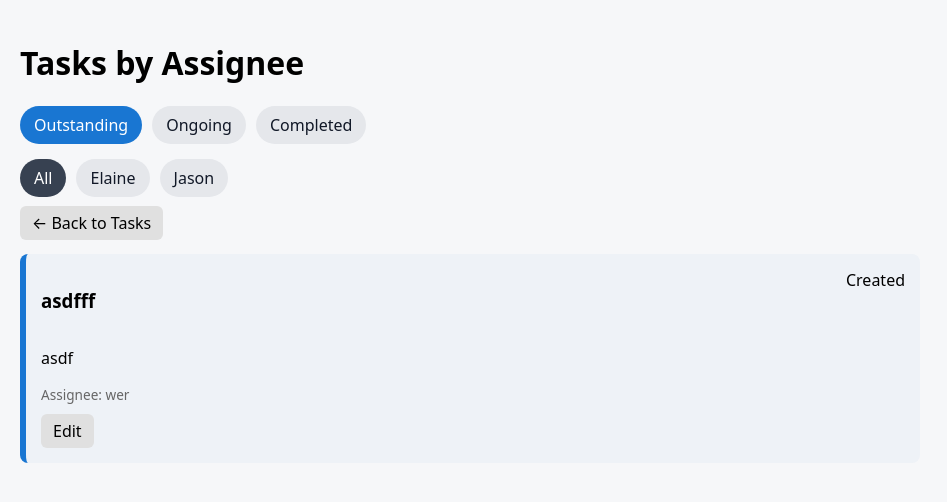
After one commit to jjin15/TaskManager, a Flask app: page /by-assignee in a window 1280 px wide. The commit adds this page. Shown: the top 502 px of the page, without its empty margins (0-947 px from the left). Run offline with Flask 3, Linux system fonts and the light colour scheme; data comes from the database, SQL or seed files in the repository; both versions use the stored data as it was after the commit.

Commit message:
adding assignee views

```diff
--- a/app.py
+++ b/app.py
@@ -124,13 +124,110 @@ def index():
     files = db.execute("""
         SELECT * FROM task_files
     """).fetchall()
+
+    counts = {
+        "created": db.execute(
+            "SELECT COUNT(*) FROM tasks WHERE status = 'created'"
+        ).fetchone()[0],
+        "ongoing": db.execute(
+            "SELECT COUNT(*) FROM tasks WHERE status = 'ongoing'"
+        ).fetchone()[0],
+        "completed": db.execute(
+            "SELECT COUNT(*) FROM tasks WHERE status = 'completed'"
+        ).fetchone()[0],
+    }
     db.close()
     return render_template(
         "index.html",
         tasks=tasks,
         files=files,
         current_status=status,
-        today=date.today().isoformat()
+        today=date.today().isoformat(),
+        counts=counts
+    )
+
+@app.route("/assignees")
+def list_assignees():
+    db = get_db()
+    rows = db.execute(
+        "SELECT name FROM assignees ORDER BY name"
+    ).fetchall()
+    return [r["name"] for r in rows]
+
+@app.route("/assignees/manage")
+def manage_assignees():
+    db = get_db()
+    assignees = db.execute(
+        "SELECT name FROM assignees ORDER BY name"
+    ).fetchall()
+    return render_template(
+        "assignees.html",
+        assignees=assignees
+    )
+
+@app.route("/assignees/add", methods=["POST"])
+def add_assignee():
+    name = request.form["name"].strip()
+    db = get_db()
+    if name:
+        db.execute(
+            "INSERT OR IGNORE INTO assignees (name) VALUES (?)",
+            (name,)
+        )
+        db.commit()
+    return redirect("/assignees/manage")
+
+@app.route("/assignees/delete/<name>")
+def delete_assignee(name):
+    db = get_db()
+    if name == "Unassigned":
+        return redirect("/assignees/manage")
+
+    db.execute(
+        "UPDATE tasks SET assignee='Unassigned' WHERE assignee=?",
+        (name,)
+    )
+    db.execute(
+        "DELETE FROM assignees WHERE name=?",
+        (name,)
+    )
+    db.commit()
+
+    return redirect("/assignees/manage")
+
+@app.route("/by-assignee")
+def by_assignee():
+    status = request.args.get("status", "created")
+    assignee = request.args.get("assignee", "All")
+
+    db = get_db()
+
+    query = """
+        SELECT * FROM tasks
+        WHERE status = ?
+    """
+    params = [status]
+
+    if assignee != "All":
+        query += " AND assignee = ?"
+        params.append(assignee)
+
+    tasks = db.execute(query, params).fetchall()
+
+    assignees = [
+        r[0] for r in db.execute(
+            "SELECT name FROM assignees ORDER BY name"
+        ).fetchall()
+    ]
+
+    db.close()
+
+    return render_template(
+        "by_assignee.html",
+        tasks=tasks,
+        assignees=assignees,
+        current_status=status,
+        current_assignee=assignee
     )
 
 @app.route("/new", methods=["GET", "POST"])
@@ -159,7 +256,6 @@ def new_task():
         for f in files:
             if not f or f.filename == "":
                 continue
-
             if not allowed_file(f.filename):
                 continue
 
@@ -175,7 +271,19 @@ def new_task():
         db.close()
         return redirect(url_for("index"))
 
-    return render_template("new_task.html")
+    # 👇 THIS IS THE IMPORTANT PART
+    db = get_db()
+    assignees = [
+        r["name"] for r in db.execute(
+            "SELECT name FROM assignees ORDER BY name"
+        ).fetchall()
+    ]
+    db.close()
+
+    return render_template(
+        "new_task.html",
+        assignees=assignees
+    )
 
 @app.route("/upload/<int:task_id>", methods=["POST"])
 def upload_files(task_id):
--- a/static/style.css
+++ b/static/style.css
@@ -24,16 +24,49 @@ header {
   margin-bottom: 15px;
 }
 
+.tabs > a {
+  background-color: #f3f4f6;
+  color: #111827;
+  transition: background-color 0.15s ease;
+  display: inline-block;
+  padding: 8px 14px;
+  border-radius: 999px;
+  text-decoration: none;
+  position: relative;
+}
+
+.badge {
+  display: inline-block;
+  margin-left: 6px;
+  background: #e0e0e0;
+  color: #333;
+  border-radius: 999px;
+  padding: 2px 7px;
+  font-size: 0.75rem;
+  font-weight: 600;
+  vertical-align: middle;
+}
+
+.tabs a.active .badge {
+  background: #1e40af;
+  color: white;
+}
+.tabs a:not(.active) .badge {
+  background: #e5e7eb;
+  color: #374151;
+}
+
+.tabs > a:hover {
+  background-color: #e5e7eb;
+}
+
 .tabs a {
-  text-decoration: none;
-  padding: 8px 14px;
-  border-radius: 20px;
-  background: #eee;
-  color: #333;
+  background-color: #e5e7eb;
+  color: #111827;
 }
 
 .tabs a.active {
-  background: #1976d2;
+  background-color: #1976d2;
   color: white;
 }
 
@@ -72,7 +105,23 @@ header {
   margin-bottom: 15px;
 }
 
+.task-card.created {
+  background-color: #eef2f7;
+  border-left-color: #1976d2;
+}
+
+.task-card.ongoing {
+  background-color: #fff8e1;
+  border-left-color: #f9a825;
+}
+
+.task-card.completed {
+  background-color: #f1f8e9;
+  border-left-color: #2e7d32;
+}
+
 .task-card.overdue {
+  background-color: #fdecea;
   border-left-color: #c62828;
 }
 
@@ -166,3 +215,30 @@ header {
   padding-left: 18px;
   margin: 5px 0;
 }
+
+/* ---------- ASSIGNEES PAGE ---------- */
+
+.assignee-list {
+  display: flex;
+  flex-direction: column;
+  gap: 10px;
+}
+
+.assignee-row {
+  display: flex;
+  align-items: center;
+  gap: 12px;
+  padding: 10px 12px;
+  background: #f9fafb;
+  border-radius: 6px;
+}
+
+.tabs.secondary a {
+  background: #e5e7eb;
+  color: #111827;
+}
+
+.tabs.secondary a.active {
+  background: #374151;
+  color: white;
+}
--- /dev/null
+++ b/templates/by_assignee.html
@@ -0,0 +1,83 @@
+<!DOCTYPE html>
+<html>
+<head>
+  <title>Tasks by Assignee</title>
+  <link rel="stylesheet" href="/static/style.css">
+</head>
+<body>
+
+<header>
+  <h1>Tasks by Assignee</h1>
+
+  <!-- Status pills -->
+  <nav class="tabs">
+    {% for s, label in [
+      ('created','Outstanding'),
+      ('ongoing','Ongoing'),
+      ('completed','Completed')
+    ] %}
+      <a href="/by-assignee?status={{ s }}&assignee={{ current_assignee }}"
+         class="{{ 'active' if current_status == s else '' }}">
+        {{ label }}
+      </a>
+    {% endfor %}
+  </nav>
+
+  <!-- Assignee pills -->
+  <nav class="tabs secondary">
+    <a href="/by-assignee?status={{ current_status }}&assignee=All"
+       class="{{ 'active' if current_assignee == 'All' else '' }}">
+      All
+    </a>
+
+    {% for a in assignees %}
+      <a href="/by-assignee?status={{ current_status }}&assignee={{ a }}"
+         class="{{ 'active' if current_assignee == a else '' }}">
+        {{ a }}
+      </a>
+    {% endfor %}
+  </nav>
+
+  <div class="top-actions">
+    <a href="/" class="button">← Back to Tasks</a>
+  </div>
+</header>
+
+<main>
+
+{% for t in tasks %}
+  <div class="task-card {{ t['status'] }}">
+
+    <div class="task-header">
+      <h3>{{ t['title'] }}</h3>
+
+      <span class="pill {{ t['status'] }}">
+        {{ t['status'].capitalize() }}
+      </span>
+    </div>
+
+    {% if t['description'] %}
+      <p class="task-desc">{{ t['description'] }}</p>
+    {% endif %}
+
+    <div class="task-meta">
+      <span>Assignee: {{ t['assignee'] }}</span>
+
+      {% if t['due_date'] %}
+        <span>Due: {{ t['due_date'] }}</span>
+      {% endif %}
+    </div>
+
+    <div class="task-actions">
+      <a href="/edit/{{ t['id'] }}" class="button small">Edit</a>
+    </div>
+
+  </div>
+{% else %}
+  <p class="empty">No tasks in this view.</p>
+{% endfor %}
+
+</main>
+
+</body>
+</html>
```
Also changed, not shown: init_db.py (+7 -0 lines), templates/assignees.html (added, +57 -0 lines), templates/index.html (+7 -4 lines), templates/new_task.html (+9 -1 lines), tasks.db.
